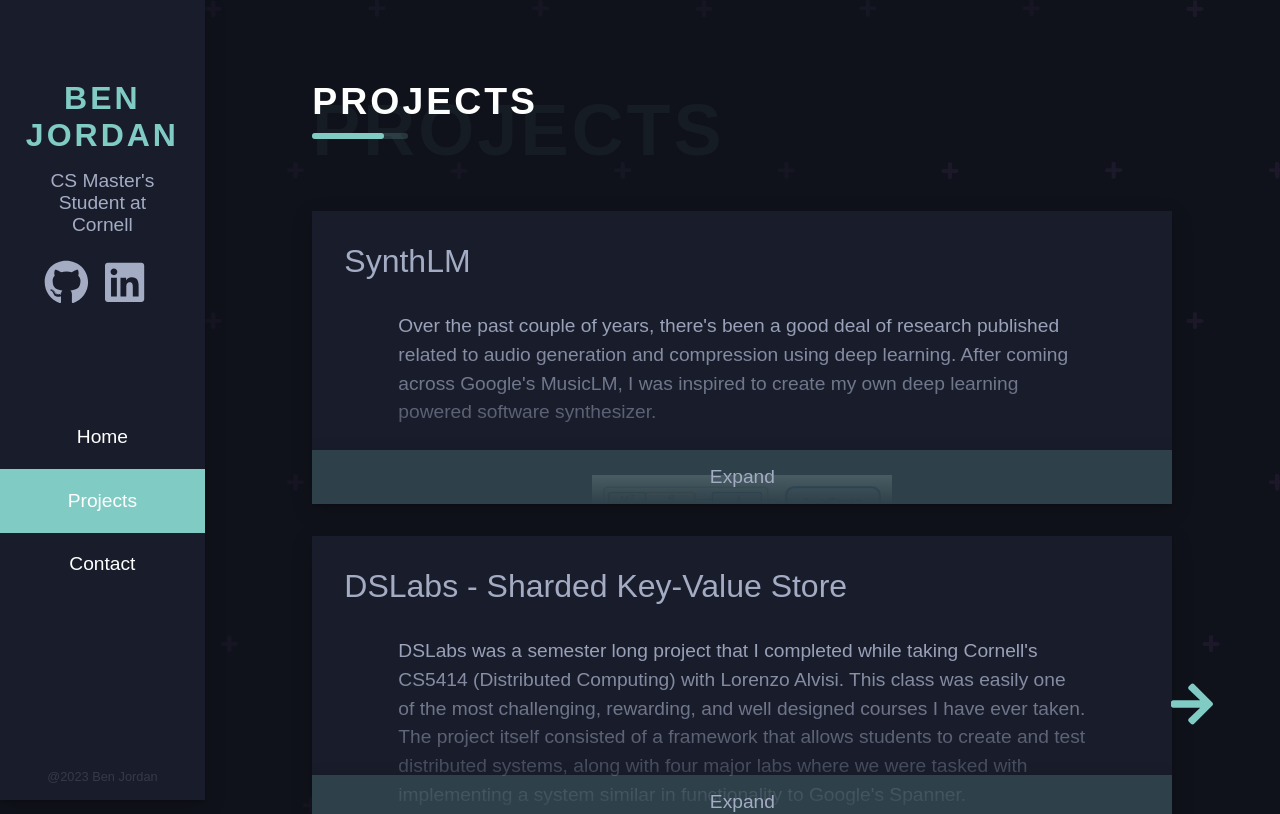
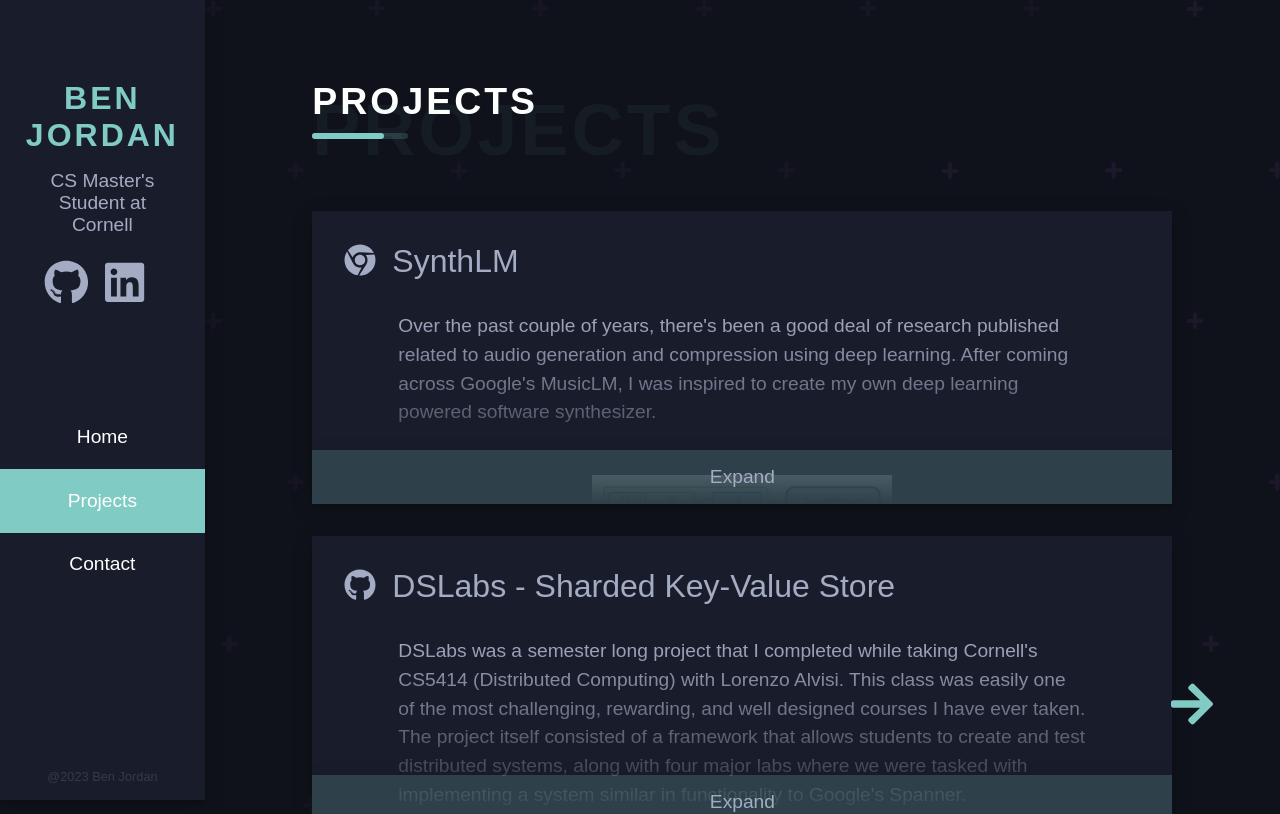
Before and after one commit to Bej9038/PortfolioWebsite, a React (Create React App) app: page /#/Projects in a window 1280 px wide. Shown: the top 814 px of the page. Built offline with nearby package versions, Linux system fonts and the light colour scheme.

Commit message:
Added links

```diff
--- a/src/Components/MenuItem.js
+++ b/src/Components/MenuItem.js
@@ -13,12 +13,16 @@ function MenuItem({menuItem, id, setId}) {
                 {
                     return <div className={`portfolio`} key={item.id}>
                         <h5>
+                            {!item.link ? "" : <a target = "_blank" href={item.link}>
+                                <FontAwesomeIcon icon={item.icon} className='icon'/>
+                            </a>}
+                            <div className="title">
                                 {item.title}
+                            </div>
                         </h5>
+
                         <div style={{maxHeight: `${expanded && (id === -1 || item.id === id) ? "400vh" : "24vh"}`}} className={`project-content`}>
                             <div className={`${expanded && (id === -1 || item.id === id)? 'text-cover-plain' : 'text-cover'}`}></div>
-                                {/*<div className={'text-cover'}></div>*/}
-
                             <button className="expand-btn" onClick={() => {
                                 if(!expanded)
                                 {
--- a/src/Components/ProjectList.js
+++ b/src/Components/ProjectList.js
@@ -4,7 +4,6 @@ import SynthLM3 from '../Images/SynthLM3.PNG';
 import SynthLM4 from '../Images/SynthLM4.PNG';
 import SAE1 from "../Images/SAE1.PNG";
 import SAE2 from "../Images/SAE2.PNG";
-import SAE3 from "../Images/SAE3.PNG";
 import SAE4 from "../Images/SAE4.PNG";
 import ITP1 from "../Images/ITP1.PNG";
 import ITP2 from "../Images/ITP2.PNG";
@@ -12,11 +11,9 @@ import ITP3 from "../Images/ITP3.PNG";
 import ITP4 from "../Images/ITP4.PNG";
 import GNN1 from "../Images/GNN1.PNG";
 import GNN2 from "../Images/GNN2.png";
-import EQ1 from "../Images/EQ1.PNG";
 import EQ2 from "../Images/EQ2.PNG";
 import OMNI1 from "../Images/OMNI1.PNG";
 import OMNI2 from "../Images/OMNI2.PNG";
-import OMNI3 from "../Images/OMNI3.PNG";
 import OMNI4 from "../Images/OMNI4.PNG";
 
 import dry from "../Images/clarinet-dry.mp3"
@@ -41,8 +38,8 @@ const portfolios = [
     {
         id: 1,
         category: ['2023'],
-        // link1: 'https://github.com/Bej9038/OmnitoneV2',
-        icon1: faGithub,
+        link: 'https://google-research.github.io/seanet/musiclm/examples/',
+        icon: faChrome,
         descriptions: [descriptions.synthlm1, descriptions.synthlm2, descriptions.synthlm3],
         title: 'SynthLM',
         images: [SynthLM3, SynthLM4],
@@ -51,8 +48,8 @@ const portfolios = [
     {
         id: 2,
         category: ['2023'],
-        link1: 'https://github.com/Bej9038/OmnitoneV2',
-        icon1: faGithub,
+        link: 'https://github.com/emichael/dslabs',
+        icon: faGithub,
         descriptions: [descriptions.dslabs1, descriptions.dslabs2, descriptions.dslabs3, descriptions.dslabs4],
         images: [dslabs1, dslabs2],
         imagecap: ["1: The Part-Time Parliament", "2: The greatest moment of my life"],
@@ -61,8 +58,8 @@ const portfolios = [
     {
         id: 7,
         category: ['2021'],
-        link1: 'https://github.com/Bej9038/EQ',
-        icon1: faGithub,
+        link: 'https://github.com/Bej9038/EQ',
+        icon: faGithub,
         descriptions: [descriptions.eq1, descriptions.eq2, descriptions.eq3, descriptions.eq4],
         audio: [eqdry, eqwet],
         audiocap:["A drum loop with the EQ bypassed", "The same drum loop after applying the EQ curve shown in the image above"],
@@ -73,10 +70,8 @@ const portfolios = [
     {
         id: 4,
         category: ['2020'],
-        link1: 'http://auditoryneuro.com/Implant%20Testing%20Program/Signin/Signin.html',
-        link2: 'https://github.com/Bej9038/ImplantTestingProgram',
-        icon1: faChrome,
-        icon2: faGithub,
+        link: 'https://github.com/Bej9038/ImplantTestingProgram',
+        icon: faGithub,
         descriptions: [descriptions.ipt1, descriptions.ipt2, descriptions.ipt3, descriptions.ipt4],
         images: [ITP1, ITP3, ITP4, ITP2],
         imagecap: ["1: The main menu", "2: Inharmonicty training",
@@ -86,8 +81,8 @@ const portfolios = [
     {
         id: 3,
         category: ['2022'],
-        link1: '',
-        icon1: faGithub,
+        link: 'https://github.com/Bej9038/SpatialAttributeEvaluation',
+        icon: faGithub,
         descriptions: [descriptions.sae1, descriptions.sae2, descriptions.sae3, descriptions.sae4],
         images: [SAE4, SAE1, SAE2],
         imagecap: ["1: Part of the initial project specifications", "2: Welcome menu","3: Playing around with the controls"],
@@ -96,8 +91,8 @@ const portfolios = [
     {
         id: 8,
         category: ['2020'],
-        link1: 'https://github.com/Bej9038/OmnitoneV2',
-        icon1: faGithub,
+        link: 'https://github.com/Bej9038/OmnitoneV2',
+        icon: faGithub,
         descriptions: [descriptions.omni1, descriptions.omni2, descriptions.omni3],
         audio: [dry, wet, wet2],
         audiocap:["The original audio file", "The audio file being played inside the simulated savings bank"],
@@ -110,8 +105,8 @@ const portfolios = [
     {
         id: 5,
         category: ['2022'],
-        link1: 'https://github.com/Bej9038/OmnitoneV2',
-        icon1: faGithub,
+        link: 'https://github.com/Bej9038/GraphSAGE-ML-Project',
+        icon: faGithub,
         descriptions: [descriptions.gnn1, descriptions.gnn2, descriptions.gnn3, descriptions.gnn4, descriptions.gnn5],
         images: [GNN1, GNN2],
         imagecap: ["1: Visualization of CORA. The dataset consists of 2708 scientific publications classified " +
@@ -122,16 +117,16 @@ const portfolios = [
     {
         id: 6,
         category: ['2021'],
-        link1: 'https://github.com/Bej9038/PortfolioWebsite',
-        icon1: faGithub,
+        link: 'https://github.com/Bej9038/PortfolioWebsite',
+        icon: faGithub,
         descriptions: [descriptions.portfolio1],
         title: 'Portfolio Website'
     },
     // {
     //     id: 9,
     //     category: ['2022'],
-    //     link1: 'https://github.com/Bej9038/OmnitoneV2',
-    //     icon1: faGithub,
+    //     link: 'https://github.com/Bej9038/OmnitoneV2',
+    //     icon: faGithub,
     //     // image: port2,
     //     title: 'Encrypted Messenger'
     // },
--- a/src/Styles/ProjectsPage.scss
+++ b/src/Styles/ProjectsPage.scss
@@ -166,27 +166,6 @@
           height: 24vh; /* Adjust this value based on the number of lines you want to fade out */
           background: linear-gradient(to bottom, rgba(255, 255, 255, 0), var(--sidebar));
         }
-        //background: linear-gradient(to bottom, rgba(255, 255, 255, 0), white);
-        //height: 100vh;
-
-        //&::before
-        //{
-        //  content: "";
-        //  position: absolute;
-        //  top: 12px;
-        //  left: 15px;
-        //  height: calc(100% - 30px);
-        //  width: calc(100% - 30px);
-        //  background-color: var(--main-color-hover);
-        //  transform-origin: center;
-        //  transform: scale(0);
-        //  transition: all .3s ease-in-out;
-        //  opacity: .9;
-        //}
-        //&:hover::before
-        //{
-        //  transform: scale(1);
-        //}
         .flex-container
         {
           display: grid;
@@ -238,48 +217,11 @@
           }
         }
 
-        //.hover-items
-        //{
-        //  list-style: none;
-        //  position: absolute;
-        //  top: 70%;
-        //  left: 50%;
-        //  transform: translate(-50%, -50%);
-        //  padding: 1rem 2rem;
-        //  visibility: hidden;
-        //  display: flex;
-        //  a
-        //  {
-        //      padding: 1rem;
-        //      font-family: inherit;
-        //      font-size: 2.8rem;
-        //      color: var(--bg);
-        //      background-color: var(--font-color2);
-        //      transition: all .3s ease-in-out;
-        //    border-radius: 4px;
-        //      &:not(:last-child)
-        //      {
-        //        margin-right: 2rem;
-        //      }
-        //      &:hover
-        //      {
-        //       color: var(--main-color)
-        //      }
-        //  }
-        //}
-        //&:hover
-        //{
-        //  .hover-items
-        //  {
-        //    visibility: visible;
-        //    top: 50%;
-        //    transition: all .3s ease-in-out .3s;
-        //  }
-        //}
-
       }
       h5
       {
+        display: flex;
+        flex-direction: row;
         padding: 2rem;
         height: auto;
         font-weight: 400;
@@ -289,6 +231,28 @@
         {
           color: var(--main-color);
         }
+        //.title{
+        //  &:hover
+        //  {
+        //    color: var(--main-color);
+        //  }
+        //}
+
+        .icon
+        {
+          position: relative;
+          margin-right: 16px;
+          color: var(--font-color2);
+          font-family: inherit;
+          //font-size: 2.8rem;
+          transition: all .3s ease-in-out;
+          //height: 2px !important;
+          //width: 2px !important;
+          &:hover
+          {
+            color: var(--main-color)
+          }
+        }
       }
 
       .text-cover {
```
Lines whose indentation alone changed are shown as unchanged.
